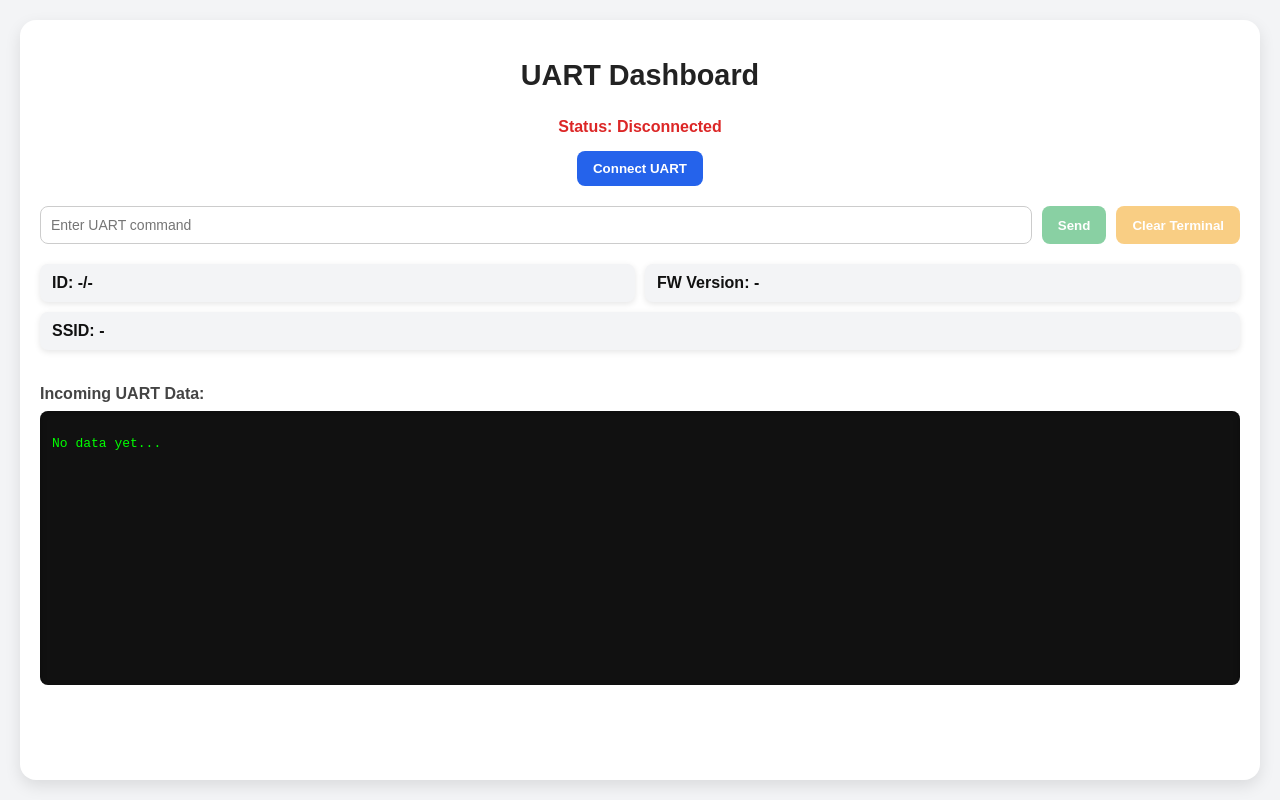
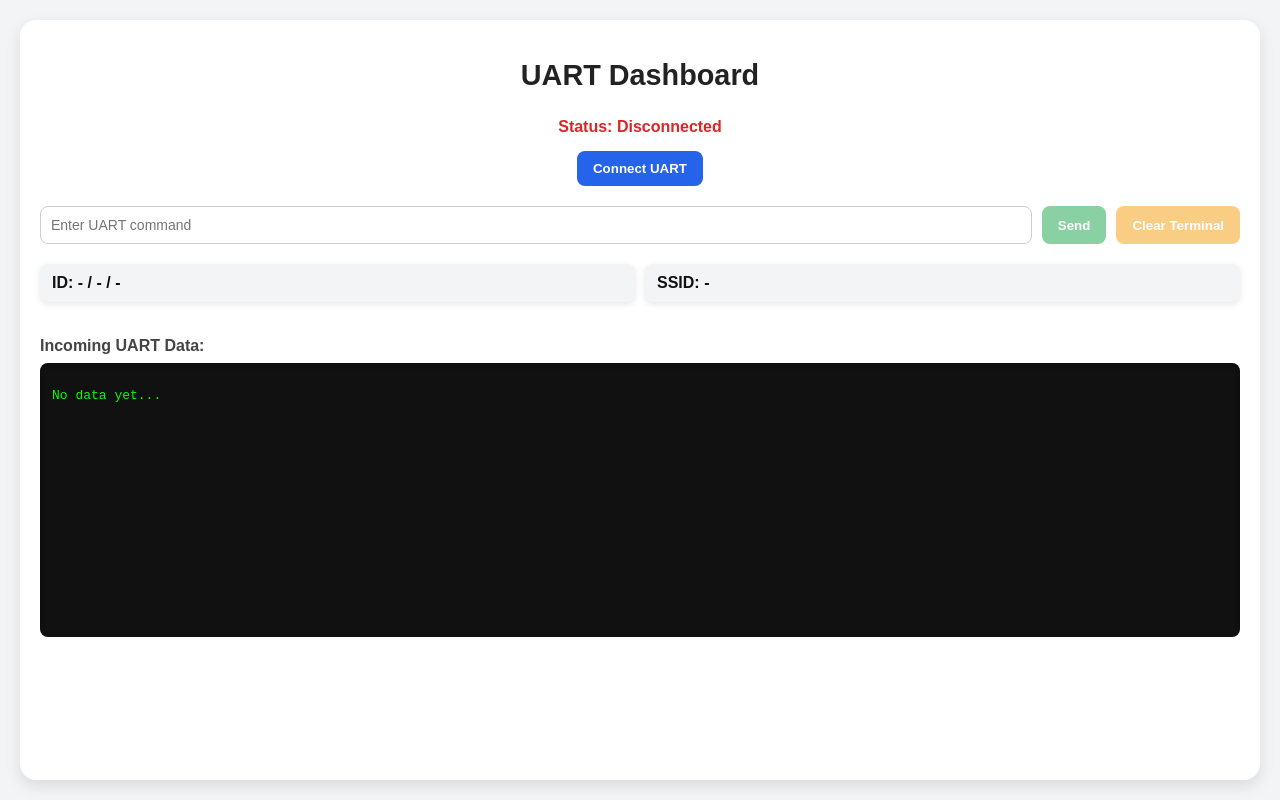
Before and after one commit to siddhiGvc2/Kwikay_Uart_Monitor, a React (Create React App) app: page / in a window 1280 px wide. Built offline with nearby package versions, Linux system fonts and the light colour scheme.

Commit message:
modified id

```diff
--- a/src/App.js
+++ b/src/App.js
@@ -221,10 +221,7 @@ let uartBuffer = "";
         {/* Device Info Cards */}
         <div className="info-cards">
           <div className="info-card">
-            <strong>ID:</strong> {deviceInfo.macId || "-"}/{deviceInfo.serialNumber || "-"}
-          </div>
-          <div className="info-card">
-            <strong>FW Version:</strong> {deviceInfo.fwVersion || "-"}
+            <strong>ID:</strong> {deviceInfo.macId || "-"} / {deviceInfo.serialNumber || "-"} / {deviceInfo.fwVersion || "-"}
           </div>
           <div className="info-card">
             <strong>SSID:</strong> {deviceInfo.ssid || "-"}
```
